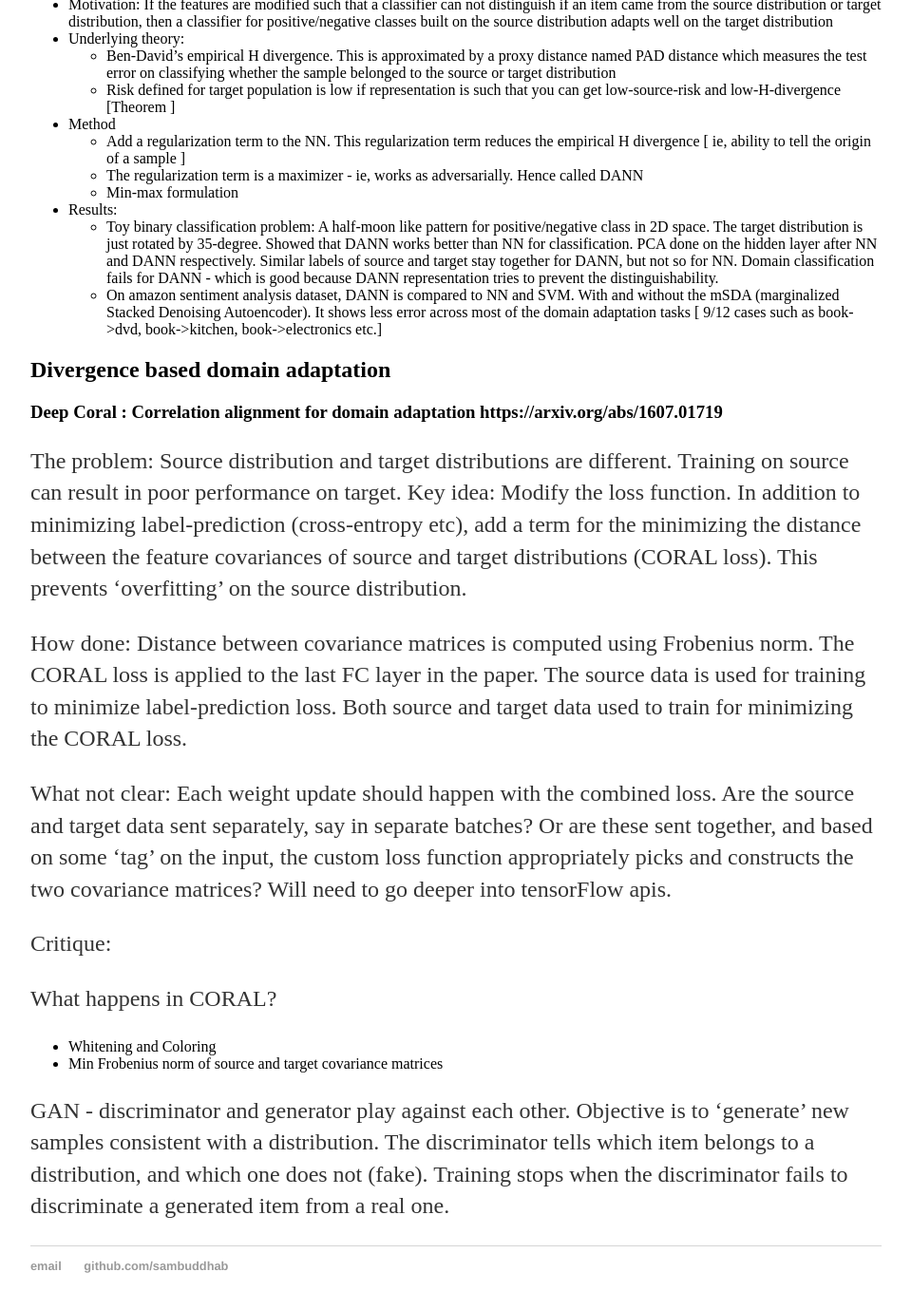
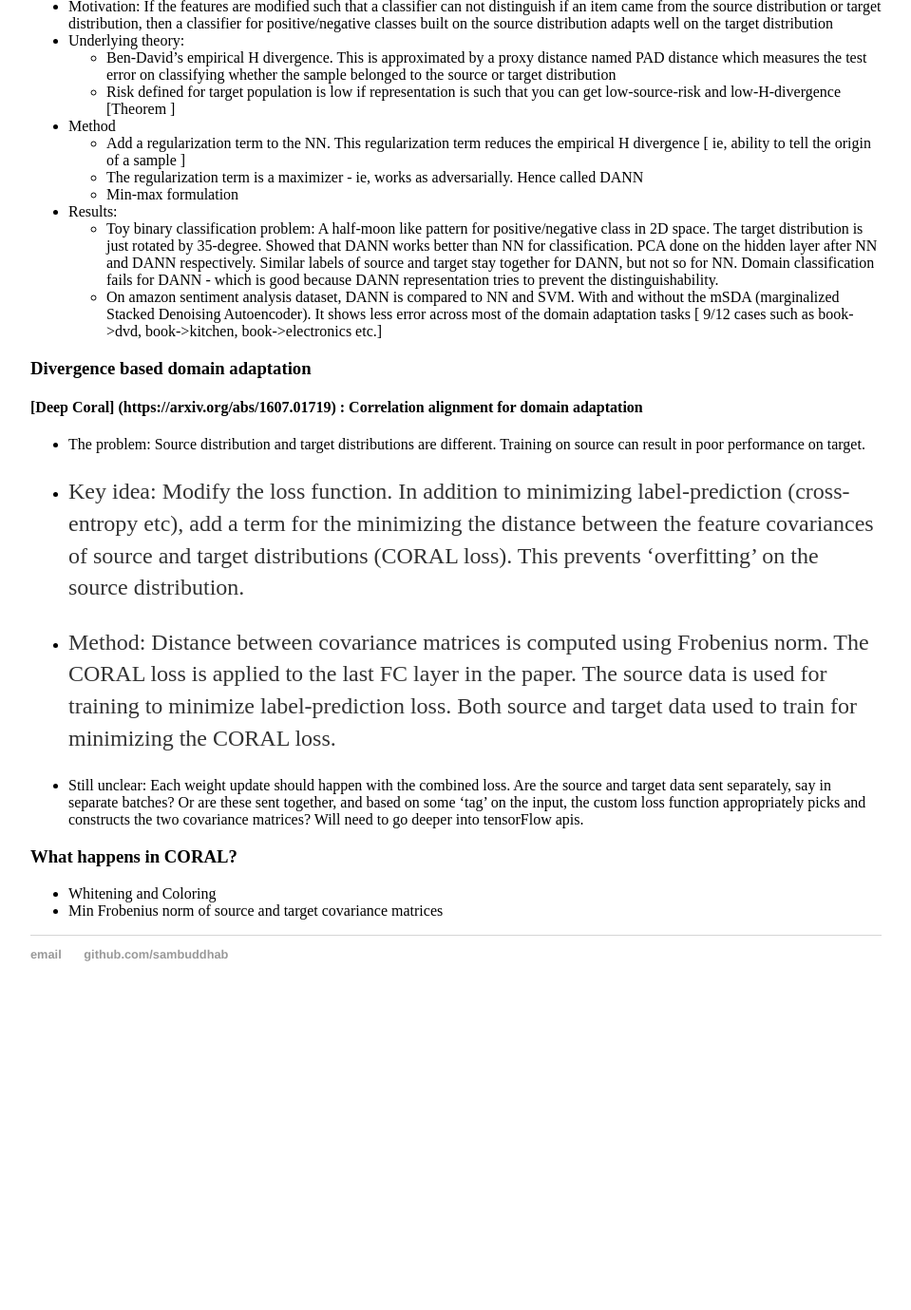
Before and after one commit to sambuddhab/sambuddhab.github.io, a Jekyll site: the page built from _posts/2020-12-13-domain-adaptation.md, in a window 1280 px wide and 1400 px high, scrolled down 938 px. Shown: the top 1379 px of the window at 95% size, without its empty margins (160-1119 px from the left). Built offline with Jekyll 4.4.1, drawn with Linux system fonts in a browser that asks for light colours; after the commit the page ends 2010 px from its top, so only the background shows below that; some of the changed text lies outside the part shown.

Commit message:
Update 2020-12-13-domain-adaptation.md
Add new links and edit some text as an unordered list

```diff
--- a/_posts/2020-12-13-domain-adaptation.md
+++ b/_posts/2020-12-13-domain-adaptation.md
@@ -28,7 +28,7 @@
 - Conditional GAN
 
 
-## DANN
+### DANN
 - Motivation: If the features are modified such that a classifier can not distinguish if an item came from the source distribution or target distribution, then a classifier for positive/negative classes built on the source distribution adapts well on the target distribution
 - Underlying theory:
     - Ben-David’s empirical H divergence. This is approximated by a proxy distance named PAD distance which measures the test error on classifying whether the sample belonged to the source or target distribution
@@ -41,20 +41,15 @@
     - Toy binary classification problem: A half-moon like pattern for positive/negative class in 2D space. The target distribution is just rotated by 35-degree. Showed that DANN works better than NN for classification. PCA done on the hidden layer after NN and DANN respectively. Similar labels of source and target stay together for DANN, but not so for NN. Domain classification fails for DANN - which is good because DANN representation tries to prevent the distinguishability.
     - On amazon sentiment analysis dataset, DANN is compared to NN and SVM. With and without the mSDA (marginalized Stacked Denoising Autoencoder). It shows less error across most of the domain adaptation tasks  [ 9/12 cases such as book->dvd, book->kitchen, book->electronics etc.]
 
-## Divergence based domain adaptation
-### Deep Coral : Correlation alignment for domain adaptation  https://arxiv.org/abs/1607.01719
-The problem: Source distribution and target distributions are different. Training on source can result in poor performance on target.
-Key idea: Modify the loss function. In addition to minimizing label-prediction (cross-entropy etc), add a term for the minimizing the distance between the feature covariances of source and target distributions (CORAL loss). This prevents ‘overfitting’ on the source distribution.
+### Divergence based domain adaptation
+#### [Deep Coral] (https://arxiv.org/abs/1607.01719) : Correlation alignment for domain adaptation
+- The problem: Source distribution and target distributions are different. Training on source can result in poor performance on target.
+- Key idea: Modify the loss function. In addition to minimizing label-prediction (cross-entropy etc), add a term for the minimizing the distance between the feature covariances of source and target distributions (CORAL loss). This prevents ‘overfitting’ on the source distribution.
 
-How done:  Distance between covariance matrices is computed using Frobenius norm. The CORAL loss is applied to the last FC layer in the paper. The source data is used for training to minimize label-prediction loss. Both source and target data used to train for minimizing the CORAL loss.
+- Method:  Distance between covariance matrices is computed using Frobenius norm. The CORAL loss is applied to the last FC layer in the paper. The source data is used for training to minimize label-prediction loss. Both source and target data used to train for minimizing the CORAL loss.
 
-What not clear:  Each weight update should happen with the combined loss. Are the source and target data sent separately, say in separate batches? Or are these sent together, and based on some ‘tag’ on the input, the custom loss function appropriately picks and constructs the two covariance matrices? Will need to go deeper into tensorFlow apis.
+- Still unclear:  Each weight update should happen with the combined loss. Are the source and target data sent separately, say in separate batches? Or are these sent together, and based on some ‘tag’ on the input, the custom loss function appropriately picks and constructs the two covariance matrices? Will need to go deeper into tensorFlow apis.
 
-Critique:
-
-
-What happens in CORAL?
+### What happens in CORAL?
 - Whitening and Coloring
 - Min Frobenius norm of source and target covariance matrices
-
-GAN - discriminator and generator play against each other. Objective is to ‘generate’ new samples consistent with a distribution. The discriminator tells which item belongs to a distribution, and which one does not (fake). Training stops when the discriminator fails to discriminate a generated item from a real one.
```
Also changed, not shown: other parts of _posts/2020-12-13-domain-adaptation.md (+5 -5 lines).
